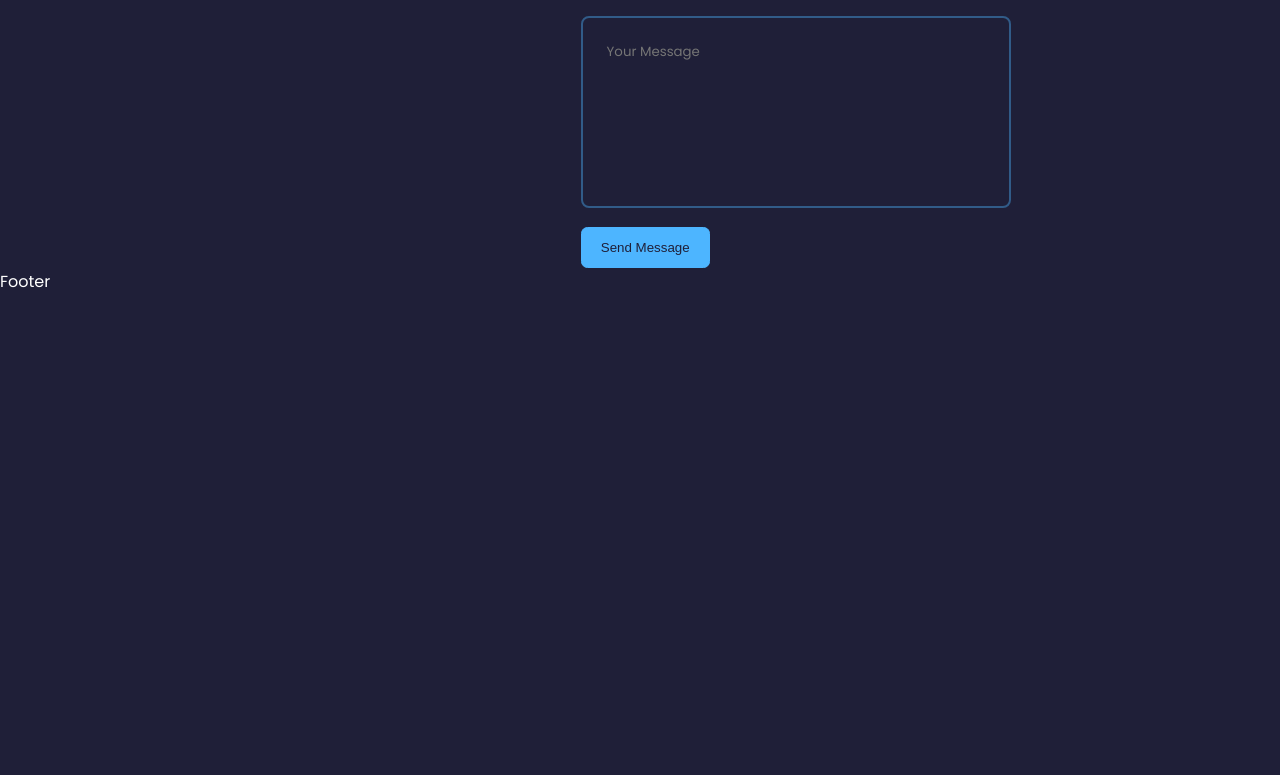
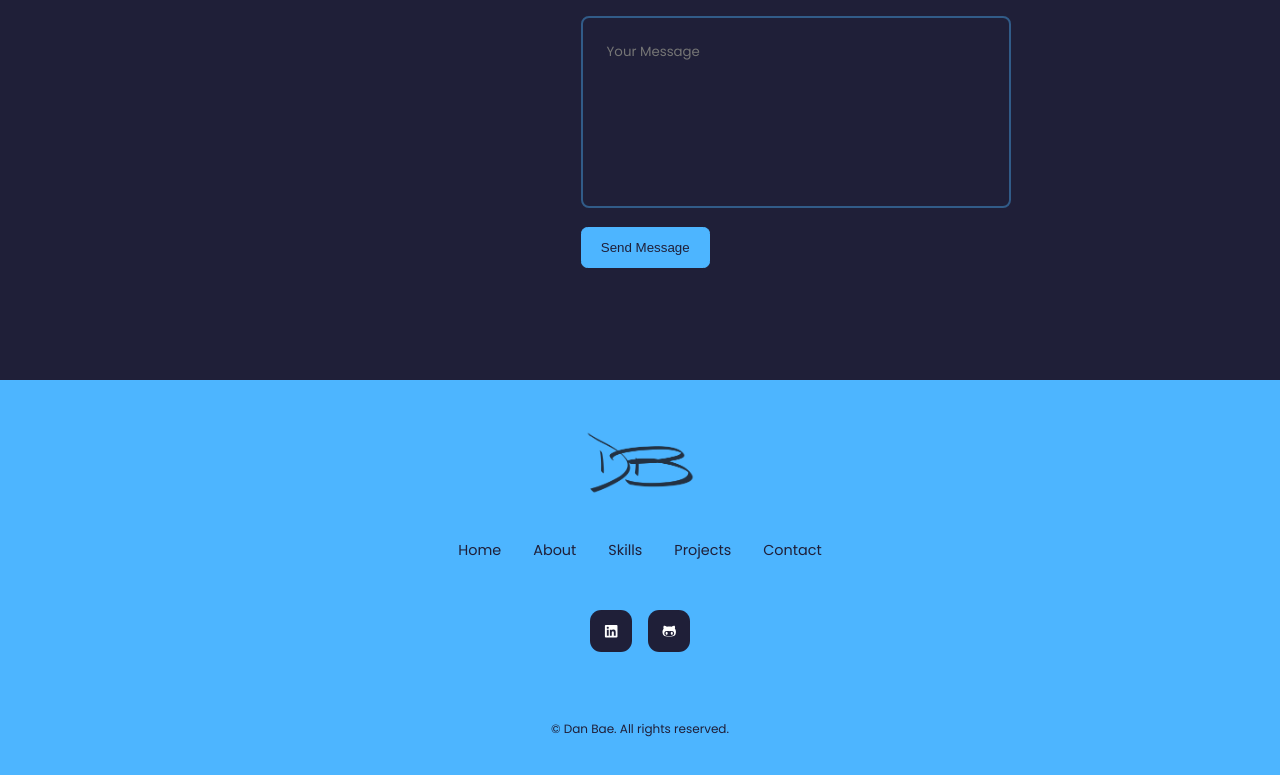
Before and after one commit to dbae82/react-portfolio, a React (Create React App) app: page / in a window 1280 px wide. Shown: the part 3994-4769 px from the top of the page. Before the commit the page ends 4289 px from the top, so only its background shows below. Built offline with nearby package versions, Linux system fonts and the light colour scheme.

Commit message:
build: footer component built and styled

```diff
--- a/src/components/footer/Footer.jsx
+++ b/src/components/footer/Footer.jsx
@@ -1,10 +1,47 @@
-import React from 'react'
-import './footer.css'
+import React from "react";
+import "./footer.css";
+import { FaLinkedin, FaGithubAlt } from "react-icons/fa";
+import logo from "../../assets/logo-dark.png";
 
 const Footer = () => {
   return (
-    <div>Footer</div>
-  )
-}
+    <footer>
+      <a href="#" className="footer__logo">
+        <img src={logo} alt="logo" height="70px" />
+      </a>
 
-export default Footer
+      <ul className="permalinks">
+        <li>
+          <a href="#">Home</a>
+        </li>
+        <li>
+          <a href="#about">About</a>
+        </li>
+        <li>
+          <a href="#skills">Skills</a>
+        </li>
+        <li>
+          <a href="#projects">Projects</a>
+        </li>
+        <li>
+          <a href="#contact">Contact</a>
+        </li>
+      </ul>
+
+      <div className="footer__socials">
+        <a href="https://www.linkedin.com/in/dan-bae/">
+          <FaLinkedin />
+        </a>
+        <a href="https://github.com/dbae82">
+          <FaGithubAlt />
+        </a>
+      </div>
+
+      <div className="footer__copyright">
+        <small>&copy; Dan Bae. All rights reserved.</small>
+      </div>
+    </footer>
+  );
+};
+
+export default Footer;
--- a/src/components/footer/footer.css
+++ b/src/components/footer/footer.css
@@ -0,0 +1,65 @@
+footer {
+  background: var(--color-primary);
+  padding: 3rem 0;
+  text-align: center;
+  font-size: 0.9rem;
+  margin-top: 7rem;
+}
+
+footer a {
+  color: var(--color-bg);
+}
+
+.footer__logo {
+  font-size: 2rem;
+  font-weight: 500;
+  margin-bottom: 2rem;
+  display: inline-block;
+}
+
+.permalinks {
+  display: flex;
+  flex-wrap: wrap;
+  justify-content: center;
+  gap: 2rem;
+  margin: 0 auto 3rem;
+}
+
+.footer__socials {
+  display: flex;
+  justify-content: center;
+  gap: 1rem;
+  margin-bottom: 4rem;
+}
+
+.footer__socials a {
+  background: var(--color-bg);
+  color: var(--color-white);
+  padding: 0.8rem;
+  border-radius: 0.7rem;
+  display: flex;
+  border: 1px solid transparent;
+  transition: var(--transition);
+}
+
+.footer__socials a:hover {
+  background: transparent;
+  color: var(--color-bg);
+  border-color: var(--color-bg);
+}
+
+.footer__copyright {
+  margin-bottom: 4rem;
+  color: var(--color-bg);
+}
+
+@media screen and (max-width: 600px) {
+  .permalinks {
+    flex-direction: column;
+    gap: 1.5rem;
+  }
+
+  .footer__socials {
+    margin-bottom: 2.6rem;
+  }
+}
```
Also changed, not shown: src/assets/logo-dark.png (added).
